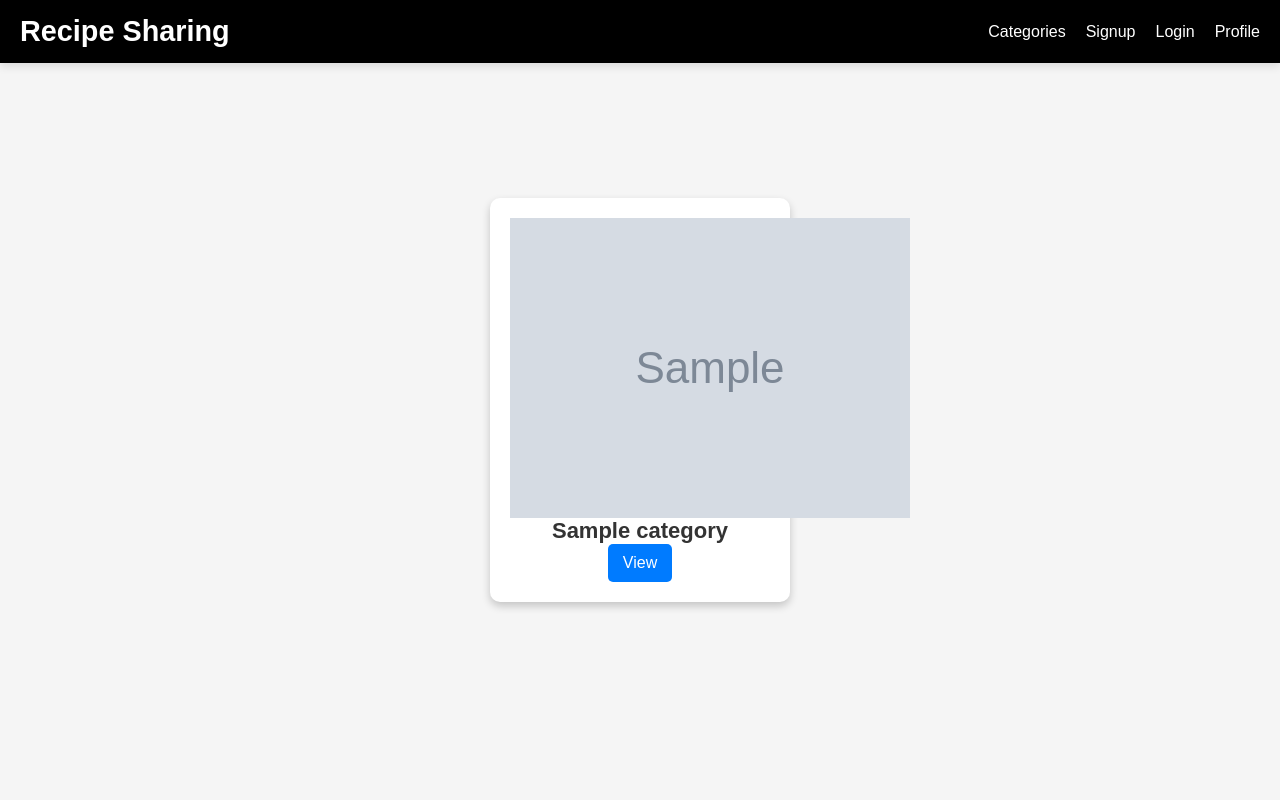
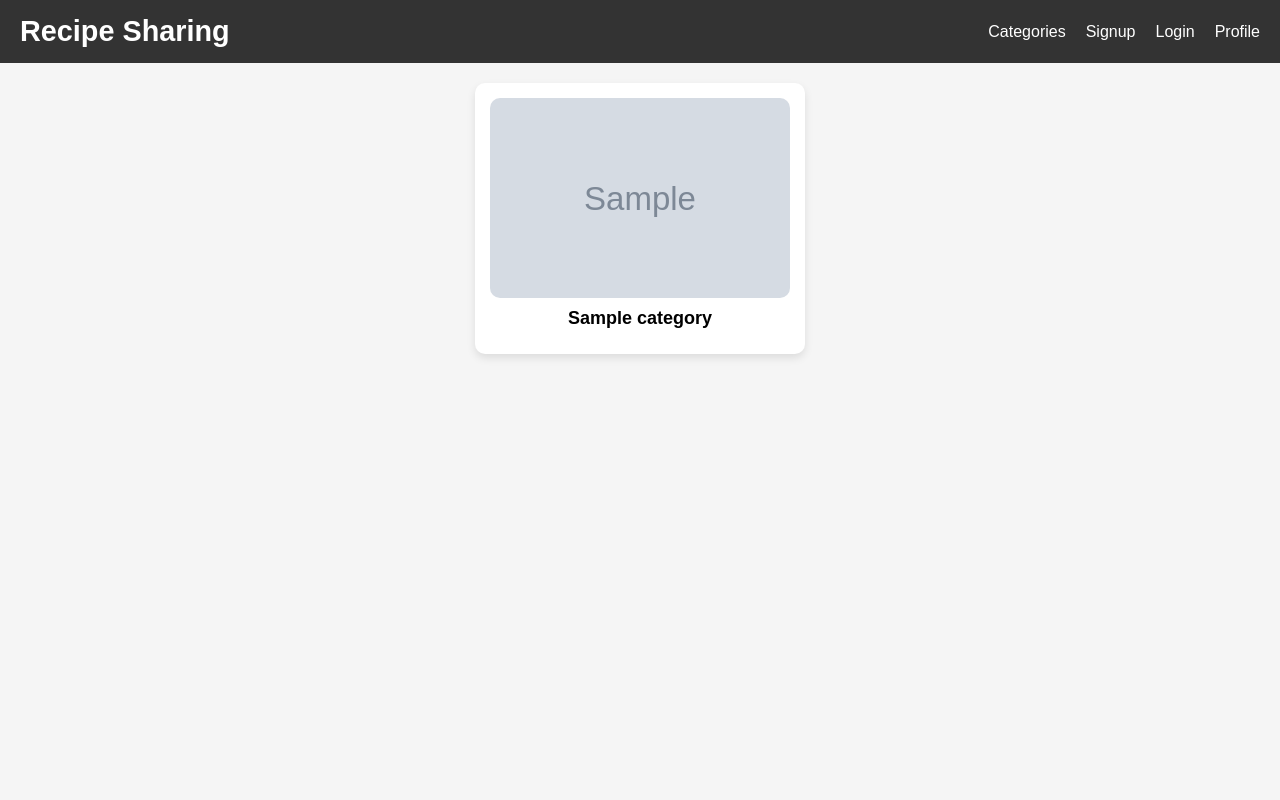
Before and after one commit to Tharaniguru/RecipeSharing, a Django app: template recipeapp/templates/categories.html in a window 1280 px wide. Run offline with Django 5.2, Linux system fonts and the light colour scheme; tables that the repository leaves empty hold one stand-in row (values such as "Sample post"); the template is opened without the code that fills it: values that come from a table or form of the project are taken from there, most other values are stand-ins (such as "Sample title", 1, 10 or a date in 2020); grey boxes marked "Sample" are stand-in pictures.

Commit message:
category error corrected

```diff
--- a/recipeapp/static/css/categories.css
+++ /dev/null
@@ -1,79 +0,0 @@
-* {
-    margin: 0;
-    padding: 0;
-    box-sizing: border-box;
-    font-family: Arial, sans-serif;
-}
-
-body {
-    display: flex;
-    justify-content: center;
-    align-items: center;
-    height: 100vh;
-    background-color: #f5f5f5;
-}
-.navbar {
-    position: fixed;
-    top: 0;
-    left: 0;
-    width: 100vw; /* Ensure it spans the full width */
-    background-color: #000000;
-    box-shadow: 0px 4px 8px rgba(0, 0, 0, 0.1);
-    z-index: 1000;
-    padding: 15px 20px;
-    display: flex;
-    justify-content: space-between; /* Distributes items evenly */
-    align-items: center;
-    box-sizing: border-box; /* Prevents overflow from padding */
-    overflow: hidden; /* Prevents unwanted horizontal scrolling */
-}
-
-
-.card {
-    background: #fff;
-    width: 300px;
-    padding: 20px;
-    text-align: center;
-    border-radius: 10px;
-    box-shadow: 0 4px 8px rgba(0, 0, 0, 0.2);
-}
-
-.profile-img {
-    width: 100px;
-    height: 100px;
-    border-radius: 50%;
-    object-fit: cover;
-    margin-bottom: 10px;
-}
-
-.name {
-    font-size: 22px;
-    font-weight: bold;
-    color: #333;
-}
-
-.username {
-    color: #777;
-    font-size: 14px;
-    margin: 5px 0;
-}
-
-.details {
-    font-size: 14px;
-    color: #555;
-    margin-bottom: 15px;
-}
-
-.follow-btn {
-    background: #007bff;
-    color: white;
-    border: none;
-    padding: 10px 15px;
-    border-radius: 5px;
-    cursor: pointer;
-    font-size: 16px;
-}
-
-.follow-btn:hover {
-    background: #0056b3;
-}
--- a/recipeapp/templates/categories.html
+++ b/recipeapp/templates/categories.html
@@ -1,16 +1,17 @@
 {% load static %}
 {% include "navbar.html" %}
-    <link rel="stylesheet" href="{% static "css/categories.css" %}">
+    <link rel="stylesheet" href="{% static "css/home.css" %}">
     {% if categories %}
+    <div class="container">
         {% for category in categories %}
-    <div class="card">
+        <div class="box">
             {% if category.category_image %}
-        <img src="{{ category.category_image }}" alt="{{ category.name }}">
+                <img src="{{ category.category_image.url }}" alt="{{ recipe.name }}">
             {% else %}
                 <img src="{% static 'images/download.png' %}" alt="Default Image">
-    {% endif %}        <h2 class="name">{{category.name}}</h2>
-        <button class="follow-btn">View</button>
+            {% endif %}
+            <p class="name">{{ category.name }}</p>
         </div>
         {% endfor %}
-
+    </div>
 {% endif %}
--- /dev/null
+++ b/recipeapp/templates/displayfood.html
@@ -0,0 +1,3 @@
+{% load static %}
+
+<link rel="stylesheet" href="{% static "css/home.css" %}">
```
Also changed, not shown: recipeapp/templates/profile.html (+13 -0 lines), media/butterchicken_hnwhE80.jpg (added), media/noodels.jpg (added), media/noodels_Ck6PGnY.jpg (added), media/pancake_W1qQ3qb.jpg (added), media/pasta.jpg (added), media/spicy.jpg (added), media/sweets.jpg (added), recipeapp/static/images/pasta.jpg (added), recipeapp/static/images/spicy.jpg (added), recipeapp/static/images/sweets.jpg (added). Lines whose indentation alone changed are shown as unchanged.
